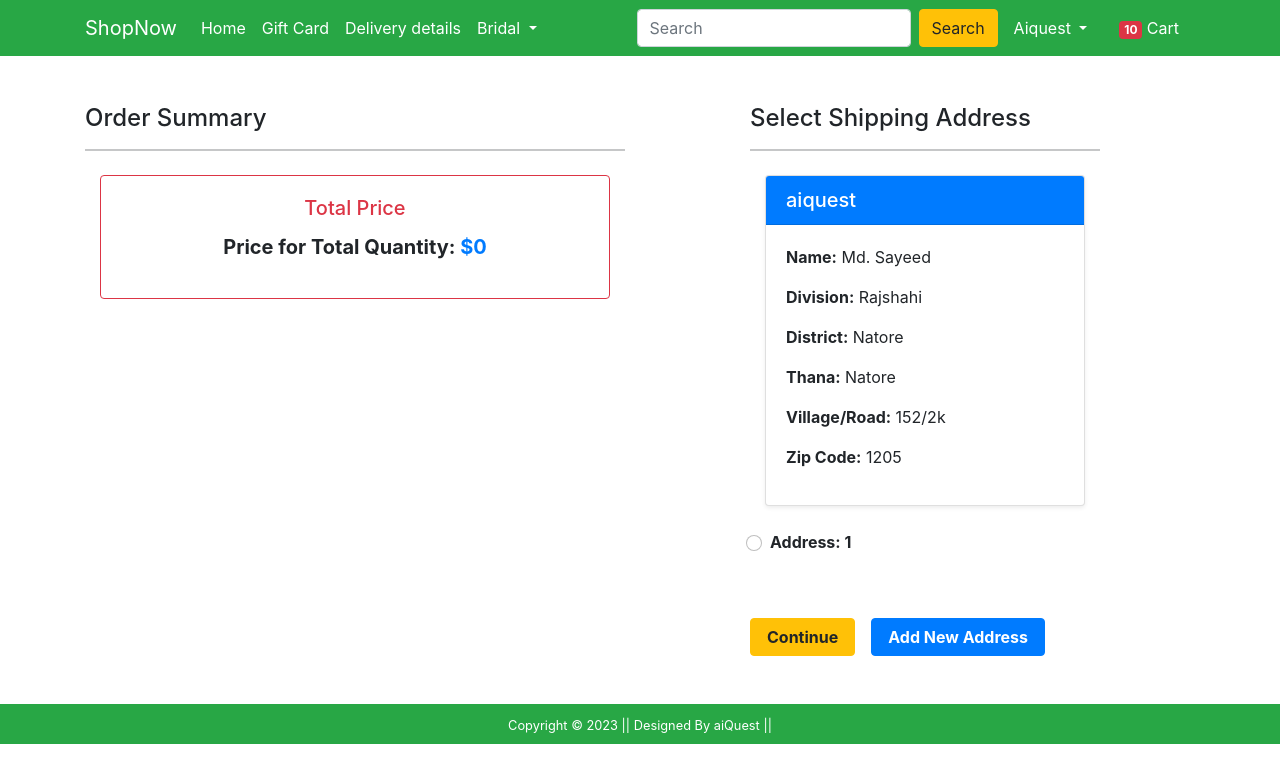
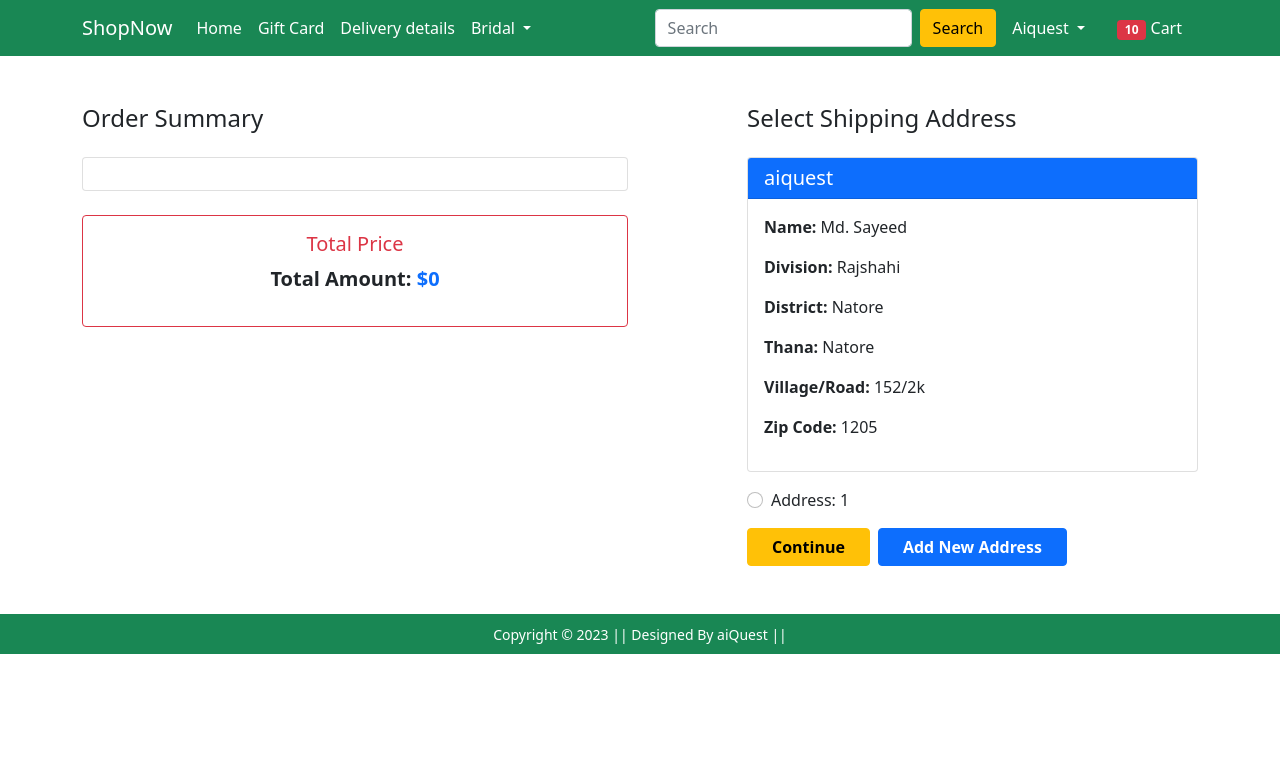
Before and after one commit to Shawon5030/ShopNow, a Django app: page /checkout/ in a window 1280 px wide. Shown: the top 783 px of the page. Run offline with Django 4.2, Linux system fonts and the light colour scheme; a user stored in the database is signed in; data comes from the database, SQL or seed files in the repository; some libraries are stand-ins or nearby versions.

Commit message:
Shawon-commit-number-53

```diff
--- a/Shop/templates/Shop/checkout.html
+++ b/Shop/templates/Shop/checkout.html
@@ -2,46 +2,39 @@
 {% load static %}
 {% block title %}Buy Now{% endblock title %}
 {% block main-content %}
-<div class="container">
-    <div class="row mt-5">
-        <div class="col-sm-6">
-            <h4>Order Summary</h4>
-            <hr>
-            {% for i in carts%}
-            <div class="card mb-2">
+<div class="container mt-5">
+    <div class="row">
+        <div class="col-lg-6 col-md-12 mb-4">
+            <h4 class="mb-4">Order Summary</h4>
+            <div class="card">
                 <div class="card-body">
-                    <h5>Product: {{i.product.title}}</h5>
-                    <p>Quantity: {{i.quantity}}</p>
-                    <p class="fw-bold">Price: {{i.product.discounted_price}}</p>
-                    <p class="fw-bold">Price for total quantaty: {{i.total_price}}</p>
+                    {% for i in carts %}
+                    <div class="border-bottom pb-3 mb-3">
+                        <h5>Product: {{ i.product.title }}</h5>
+                        <p>Quantity: {{ i.quantity }}</p>
+                        <p class="fw-bold">Price: <span class="text-success">${{ i.product.discounted_price }}</span></p>
+                        <p class="fw-bold">Total Price: <span class="text-danger">${{ i.total_price }}</span></p>
+                    </div>
+                    {% endfor %}
                 </div>
             </div>
-            {% endfor %}
 
-            <link href="https://maxcdn.bootstrapcdn.com/bootstrap/4.5.2/css/bootstrap.min.css" rel="stylesheet">
-
-            <div class="container my-4">
-                <div class="card border-danger">
-                    <div class="card-body">
-                        <h5 class="card-title text-center text-danger">Total Price</h5>
-                        <p class="fw-bold text-center" style="font-size: 1.25rem;">
-                            Price for Total Quantity: <span class="text-primary">${{ total }}</span>
+            <div class="card border-danger mt-4">
+                <div class="card-body text-center">
+                    <h5 class="card-title text-danger">Total Price</h5>
+                    <p class="fw-bold" style="font-size: 1.25rem;">
+                        Total Amount: <span class="text-primary">${{ total }}</span>
                     </p>
                 </div>
             </div>
         </div>
 
-
-
-        </div>
-        <div class="col-sm-4 offset-sm-1">
-            <h4>Select Shipping Address</h4>
-            <hr>
-            <form action="/payment" >
+        <div class="col-lg-5 col-md-12 offset-lg-1">
+            <h4 class="mb-4">Select Shipping Address</h4>
+            <form action="/payment">
                 {% if c %}
                 {% for c in c %}
-                <div class="container my-4">
-                    <div class="card shadow-sm">
+                <div class="card mb-3">
                     <div class="card-header bg-primary text-white">
                         <h5 class="mb-0">{{ request.user }}</h5>
                     </div>
@@ -54,40 +47,46 @@
                         <p><strong>Zip Code:</strong> {{ c.zipcode }}</p>
                     </div>
                 </div>
-                </div>
-
-                <div class="form-check mt-2 mb-5">
-                    <input class="form-check-input" type="radio" name="address" id="address{{forloop.counter }}"
-                        value="{{ c.id }}">
-                    <label class="form-check-label fw-bold" for="address{{ forloop.counter }}">
+                <div class="form-check mb-2">
+                    <input class="form-check-input" type="radio" name="address" id="address{{ forloop.counter }}" value="{{ c.id }}">
+                    <label class="form-check-label" for="address{{ forloop.counter }}">
                         Address: {{ forloop.counter }}
                     </label>
                 </div>
                 {% endfor %}
 
-
-                <div style="display: flex; gap : 1rem">
-
-                    <button type="submit" class="btn btn-warning mt-3 px-3 fw-bold">Continue</button>
-
-
-                    <a href="{% url 'profile' %}" class="btn btn-primary mt-3 px-3 fw-bold">Add New Address</a>
-
+                <div class="d-flex justify-content-start gap-2 mt-3">
+                    <button type="submit" class="btn btn-warning fw-bold px-4">Continue</button>
+                    <a href="{% url 'profile' %}" class="btn btn-primary fw-bold px-4">Add New Address</a>
                 </div>
+                {% else %}
+                <p>You have no address for order product.</p>
+                <div class="text-end">
+                    <a href="{% url 'profile' %}" class="btn btn-primary fw-bold px-5">Add Address</a>
+                </div>
+                {% endif %}
             </form>
-            {%else%}
-
-            <p> You have on Address for order product</p>
-            <div class="text-end">
-                <a href="{% url 'profile' %}" class="btn btn-primary mt-3 px-5 fw-bold">Add Address</a>
-
-            </div>
-
-
-
-
-            {%endif%}
         </div>
     </div>
 </div>
+
+<style>
+    .btn-warning {
+        transition: background-color 0.3s ease, color 0.3s ease;
+    }
+
+    .btn-warning:hover {
+        background-color: #ffc107; /* Adjust hover color */
+        color: #fff; /* Change text color on hover */
+    }
+
+    .btn-primary {
+        transition: background-color 0.3s ease, color 0.3s ease;
+    }
+
+    .btn-primary:hover {
+        background-color: #007bff; /* Adjust hover color */
+        color: #fff; /* Change text color on hover */
+    }
+</style>
 {% endblock main-content %}
```
Lines whose indentation alone changed are shown as unchanged.
